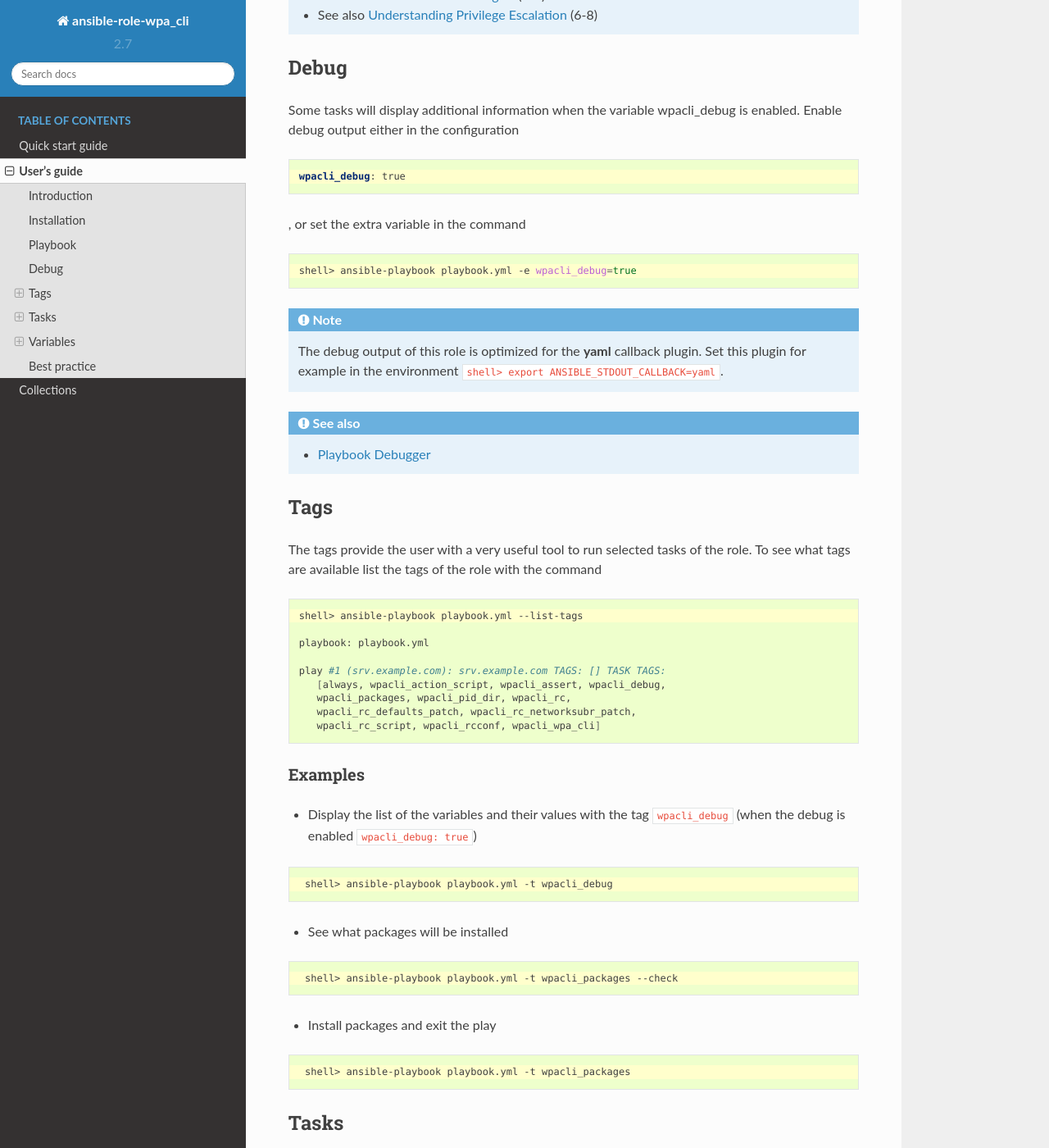
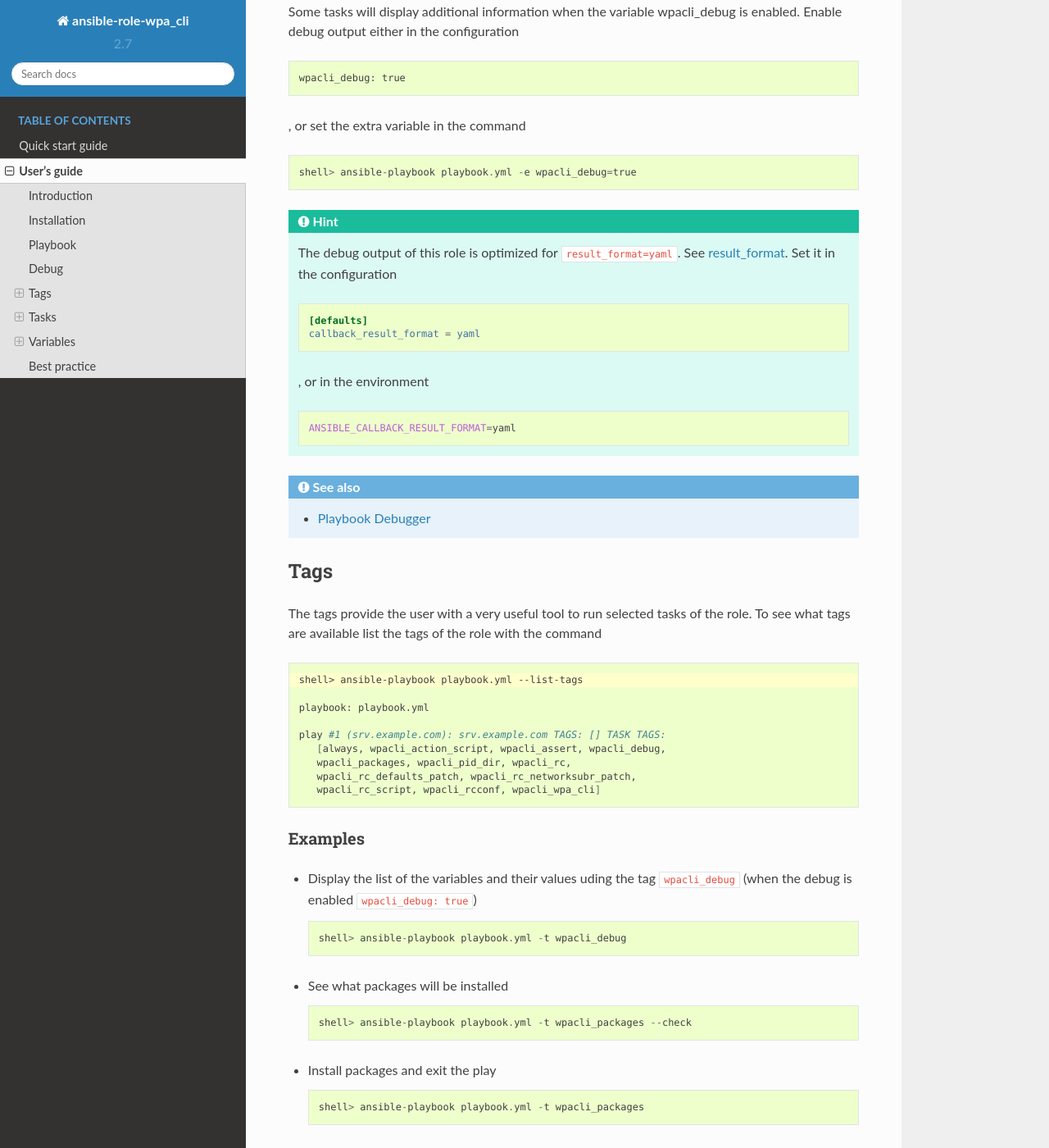
Before and after one commit to vbotka/ansible-freebsd-wpa-cli, a Sphinx documentation site: the page built from docs/source/guide.rst, in a window 1280 px wide and 1400 px high, scrolled down 2215 px. Shown: the whole window at 82% size. Built offline with Sphinx 7.4.7 and the Read the Docs theme 3.1.0, drawn with Linux system fonts in a browser that asks for light colours; some web fonts are replaced; pages that are not in the unit, such as notebooks, are missing from menus; some of the changed text lies outside the part shown.

```diff
--- a/changelog/CHANGELOG-v2.7.rst
+++ b/changelog/CHANGELOG-v2.7.rst
@@ -18,6 +18,7 @@ Major Changes
 
 Minor Changes
 -------------
+* Updated documentation. Updated annotation templates.
 
 Bugfixes
 --------
--- a/docs/source/guide.rst
+++ b/docs/source/guide.rst
@@ -55,23 +47,19 @@ and install it ::
 
     shell> ansible-galaxy role install vbotka.freebsd_wpa_cli
 
-Install the collections
-`community.general <https://docs.ansible.com/ansible/latest/collections/community/general/>`_ and
-`ansible.posix <https://docs.ansible.com/ansible/latest/collections/ansible/posix/index.html#plugins-in-ansible-posix/>`_  ::
+Install the collections `community.general`_ and `ansible.posix`_  ::
 
     shell> ansible-galaxy collection install ansible.posix
     shell> ansible-galaxy collection install community.general
 
 .. seealso::
-   * See `freebsd_postinstall <https://galaxy.ansible.com/vbotka/freebsd_postinstall/>`_
-   * See `wpasupplicant.yml <https://raw.githubusercontent.com/vbotka/ansible-freebsd-postinstall/master/tasks/wpasupplicant.yml>`_ how to configure wpa_supplicant by Ansible
-   * To install specific versions from various sources see `Installing content <https://galaxy.ansible.com/docs/using/installing.html>`_.
+   * See `freebsd_postinstall`_
+   * See `wpasupplicant.yml`_ how to configure wpa_supplicant by Ansible
+   * To install specific versions from various sources see `Installing content`_.
    * Take a look at other roles ``shell> ansible-galaxy search --author=vbotka``
-
 
 .. _ug_playbook:
 
-********
 Playbook
 ********
 
@@ -93,95 +81,86 @@ Create simple playbook that calls the role (10) at a single host srv.example.com
        - vbotka.freebsd_wpa_cli
 
 .. seealso::
-   * For details see `Connection Plugins <https://docs.ansible.com/ansible/latest/plugins/connection.html>`__ (4-5)
-   * See also `Understanding Privilege Escalation <https://docs.ansible.com/ansible/latest/user_guide/become.html#understanding-privilege-escalation>`__ (6-8)
-
+   * For details see `Connection Plugins`_ (4-5)
+   * See also `Understanding Privilege Escalation`_ (6-8)
 
 .. _ug_debug:
 
-*****
 Debug
 *****
 
-Some tasks will display additional information when the variable :index:`wpacli_debug` is enabled. Enable debug output either in the configuration
+Some tasks will display additional information when the variable :index:`wpacli_debug` is
+enabled. Enable debug output either in the configuration ::
 
-.. code-block:: yaml
-   :emphasize-lines: 1
+  wpacli_debug: true
 
-   wpacli_debug: true
+, or set the extra variable in the command ::
 
-, or set the extra variable in the command
+  shell> ansible-playbook playbook.yml -e wpacli_debug=true
 
-.. code-block:: sh
-   :emphasize-lines: 1
+.. hint::
 
-   shell> ansible-playbook playbook.yml -e wpacli_debug=true
+   The debug output of this role is optimized for ``result_format=yaml``. See
+   `result_format`_. Set it in the configuration
 
-.. note:: The debug output of this role is optimized for the **yaml**
-   callback plugin. Set this plugin for example in the environment
-   ``shell> export ANSIBLE_STDOUT_CALLBACK=yaml``.
+   .. code:: ini
 
-.. seealso:: * `Playbook Debugger <https://docs.ansible.com/ansible/latest/user_guide/playbooks_debugger.html>`_
+      [defaults]
+      callback_result_format = yaml
 
+   , or in the environment
+
+   .. code:: bash
+
+      ANSIBLE_CALLBACK_RESULT_FORMAT=yaml
+
+.. seealso::
+
+   * `Playbook Debugger`_
 
 .. _ug_tags:
 
-****
 Tags
 ****
 
-The :index:`tags` provide the user with a very useful tool to run selected
-tasks of the role. To see what tags are available list the tags of the
-role with the command
+The :index:`tags` provide the user with a very useful tool to run selected tasks of the role. To see
+what tags are available list the tags of the role with the command
 
 .. include:: tags-list.rst
-
 
 Examples
 ========
 
-* Display the list of the variables and their values with the tag
-  ``wpacli_debug`` (when the :index:`debug` is enabled ``wpacli_debug: true``)
-
-.. code-block:: sh
-   :emphasize-lines: 1
+* Display the list of the variables and their values uding the tag ``wpacli_debug`` (when the
+  :index:`debug` is enabled ``wpacli_debug: true``) ::
 
     shell> ansible-playbook playbook.yml -t wpacli_debug
 
-* See what packages will be installed
-
-.. code-block:: sh
-   :emphasize-lines: 1
+* See what packages will be installed ::
 
     shell> ansible-playbook playbook.yml -t wpacli_packages --check
 
-* Install packages and exit the play
-
-.. code-block:: sh
-   :emphasize-lines: 1
+* Install packages and exit the play ::
 
     shell> ansible-playbook playbook.yml -t wpacli_packages
 
-
 .. _ug_tasks:
 
-*****
 Tasks
 *****
 
 <TODO>
 
 .. seealso::
+
    * Source code :ref:`as_main.yml`
-
 
 Development and testing
 =======================
 
-In order to deliver an Ansible project it's necessary to test the code
-and configuration. The tags provide the administrators with a tool to
-test single tasks' files and single tasks. For example, to test a single
-task at a single remote host *test_01*, create the playbook
+In order to deliver an Ansible project it's necessary to test the code and configuration. The tags
+provide the administrators with a tool to test single tasks' files and single tasks. For example, to
+test a single task at a single remote host *test_01*, create the playbook
 
 .. code-block:: yaml
    :emphasize-lines: 1
@@ -199,51 +178,46 @@ Customize configuration in ``host_vars/test_01/wpa-cli.yml`` and :index:`check t
 
    shell> ansible-playbook playbook.yml --syntax-check
 
-Then :index:`dry-run` the selected task and see what will be
-changed. Replace <tag> with valid tag or with a comma-separated list
-of tags
+Then :index:`dry-run` the selected task and see what will be changed. Replace <tag> with valid tag
+or with a comma-separated list of tags
 
 .. code-block:: sh
    :emphasize-lines: 1
 
    shell> ansible-playbook playbook.yml -t <tag> --check --diff
 
-When all seems to be ready run the command. Run the command twice and
-make sure the playbook and the configuration is :index:`idempotent`
+When all seems to be ready run the command. Run the command twice and make sure the playbook and the
+configuration is :index:`idempotent`
 
 .. code-block:: sh
    :emphasize-lines: 1
 
    shell> ansible-playbook playbook.yml
 
-
 .. _ug_task_wpacli:
 .. include:: task-wpacli.rst
+
 .. _ug_task_rc:
 .. include:: task-rc.rst
 
-
 .. _ug_vars:
 
-*********
 Variables
 *********
 
 .. seealso::
-   * `Ansible variable precedence: Where should I put a variable?
-     <https://docs.ansible.com/ansible/latest/user_guide/playbooks_variables.html#variable-precedence-where-should-i-put-a-variable>`_
+
+   * `Ansible variable precedence. Where should I put a variable?`_
 
 .. _ug_vars_defaults:
 .. include:: vars-defaults.rst
 
-
 .. _ug_bp:
 
-*************
 Best practice
 *************
 
-Test syntax
+Test the syntax
 
 .. code-block:: sh
    :emphasize-lines: 1
@@ -278,13 +252,32 @@ Run the playbook
 
    shell> ansible-playbook playbook.yml
 
-Test the :index:`idem-potency`. The role and the configuration data shall be
-idempotent. Once the installation and configuration have passed there
-should be no changes reported by *ansible-playbook* when running the
-playbook repeatedly. Disable debug, and install to speedup the
-playbook and run the playbook again.
+Test the :index:`idem-potency`. The role and the configuration data shall be idempotent. Once the
+installation and configuration have passed there should be no changes reported by *ansible-playbook*
+when running the playbook repeatedly. Disable debug, and install to speedup the playbook and run the
+playbook again.
 
 .. code-block:: sh
    :emphasize-lines: 1
 
     shell> ansible-playbook playbook.yml
+
+.. _templates: https://github.com/vbotka/ansible-freebsd-wpa-cli/tree/master/templates
+.. _wpa_action-1.1.0.sh: https://raw.githubusercontent.com/vbotka/ansible-freebsd-wpa-cli/master/templates/wpa_action-1.1.0.sh.j2
+.. _ntpd will reject the offset and will terminate itself, believing something very strange must have happened: http://www.ntp.org/ntpfaq/NTP-s-algo.htm#Q-ALGO-BASIC-STEP-SLEW)
+.. _freebsd_wpa_cli: https://galaxy.ansible.com/vbotka/freebsd_wpa_cli
+.. _FreeBSD: https://www.freebsd.org/releases
+
+.. _community.general: https://docs.ansible.com/ansible/latest/collections/community/general
+.. _ansible.posix: https://docs.ansible.com/ansible/latest/collections/ansible/posix/index.html#plugins-in-ansible-posix
+.. _freebsd_postinstall: https://galaxy.ansible.com/vbotka/freebsd_postinstall
+.. _wpasupplicant.yml: https://raw.githubusercontent.com/vbotka/ansible-freebsd-postinstall/master/tasks/wpasupplicant.yml
+.. _Installing content: https://galaxy.ansible.com/docs/using/installing.html
+
+.. _Connection Plugins: https://docs.ansible.com/ansible/latest/plugins/connection.html
+.. _Understanding Privilege Escalation: https://docs.ansible.com/ansible/latest/user_guide/become.html#understanding-privilege-escalation
+
+.. _result_format: https://docs.ansible.com/ansible/latest/collections/ansible/builtin/default_callback.html#parameter-result_format
+.. _Playbook Debugger: https://docs.ansible.com/ansible/latest/user_guide/playbooks_debugger.html
+
+.. _Ansible variable precedence. Where should I put a variable?: <https://docs.ansible.com/ansible/latest/user_guide/playbooks_variables.html#variable-precedence-where-should-i-put-a-variable
```
Also changed, not shown: other parts of docs/source/guide.rst (+21 -29 lines), docs/source/collection-bsd.rst (deleted, +0 -25 lines), docs/source/index.rst (+17 -11 lines).
